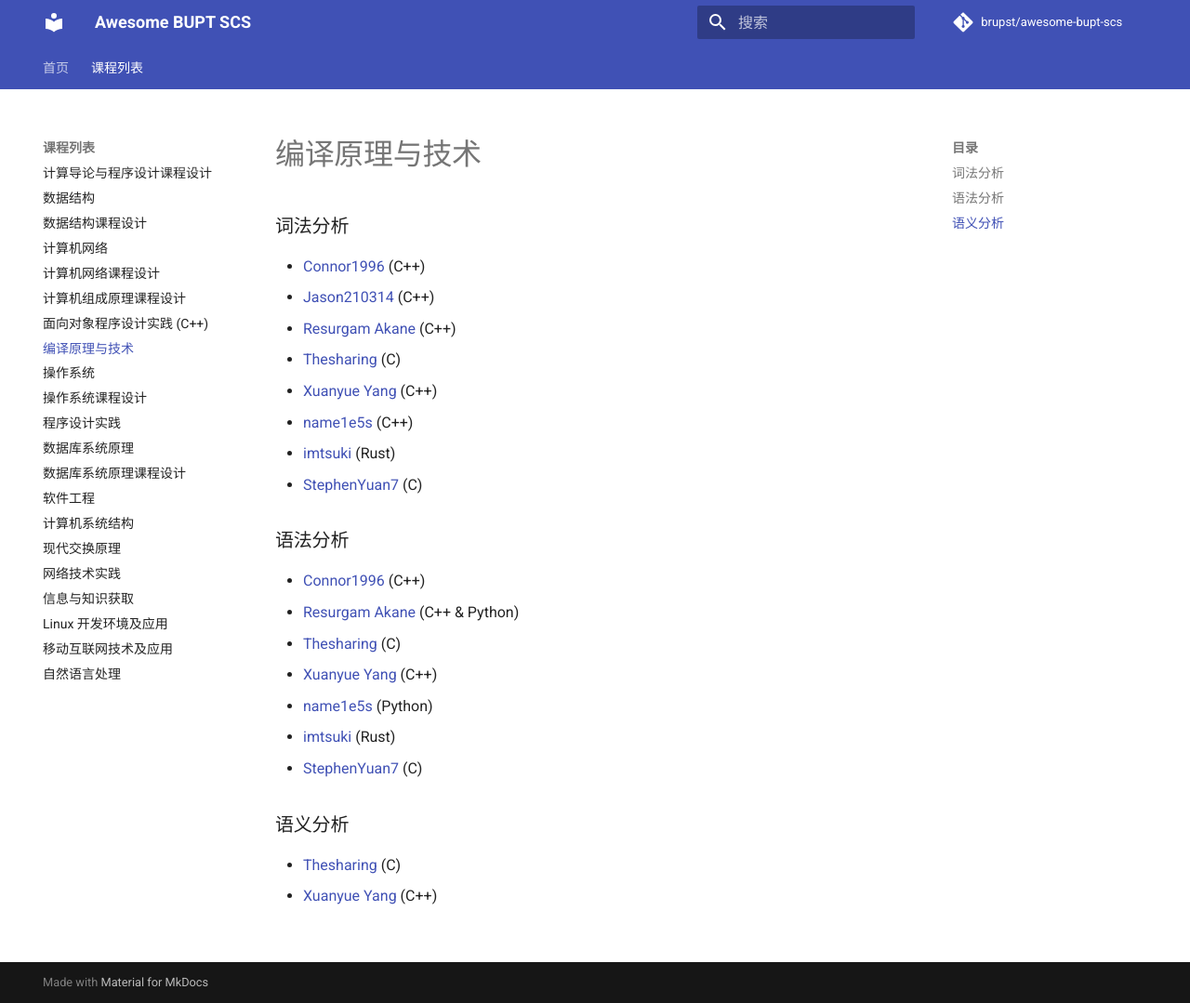
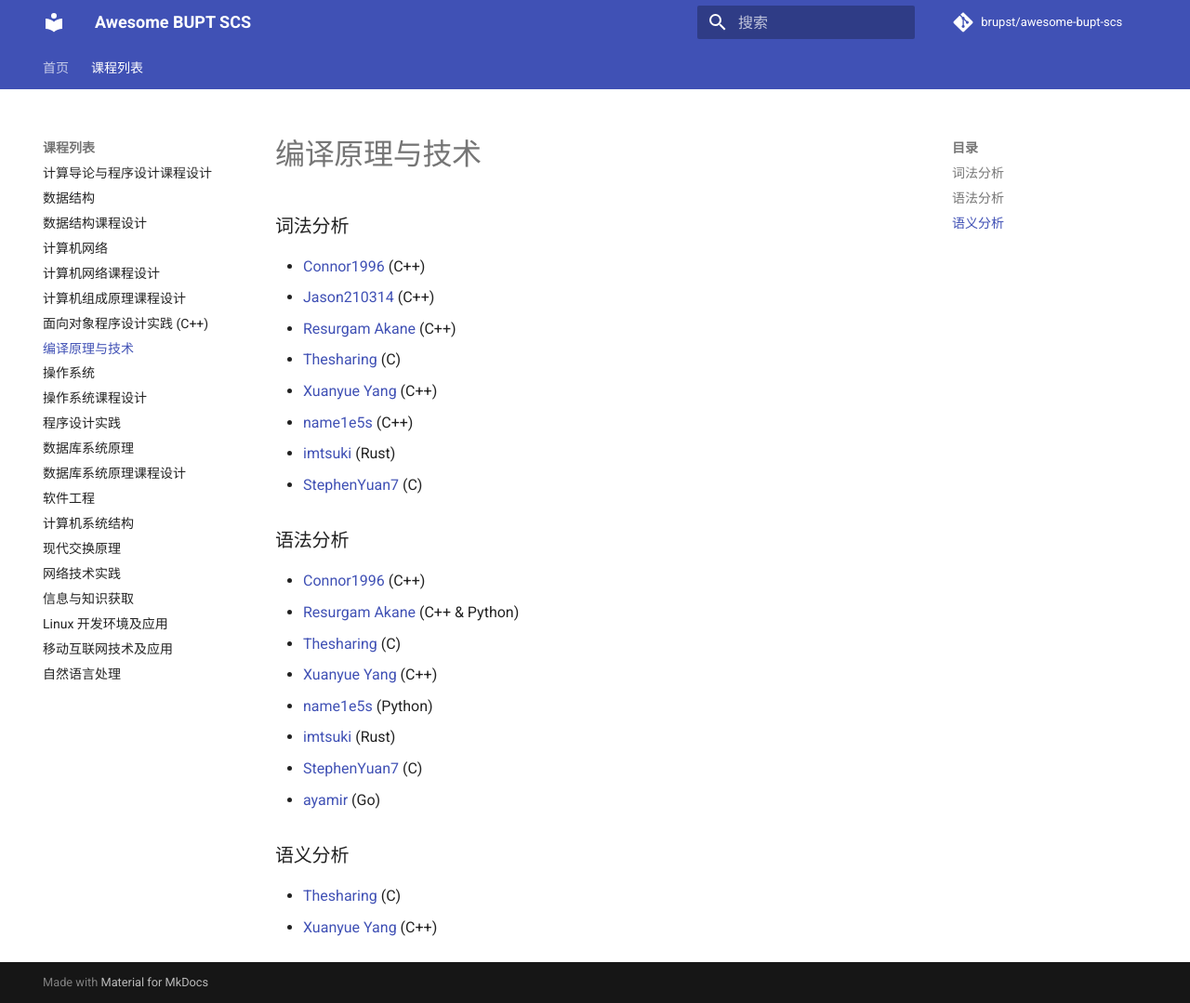
Before and after one commit to brupst/awesome-bupt-scs, an MkDocs documentation site: the page built from projects/Compilers.md, in a window 1280 px wide and 1079 px high. Shown: the whole window at 93% size. Built offline with MkDocs 1.6.1 and Material for MkDocs 9.7.7, drawn with Linux system fonts in a browser that asks for light colours; comment, search, counter and statistics services are not loaded.

Commit message:
feat: add SLR parser written in go (#37)

```diff
--- a/projects/Compilers.md
+++ b/projects/Compilers.md
@@ -20,6 +20,7 @@
 * [name1e5s](https://github.com/name1e5s/playground/tree/master/FuckingCalculator) (Python)
 * [imtsuki](https://github.com/imtsuki/lr1-parser) (Rust)
 * [StephenYuan7](https://github.com/StephenYuan7/parsing_by_StephenYuan) (C)
+* [ayamir](https://github.com/ayamir/lr) (Go)
 
 ### 语义分析
 
```
